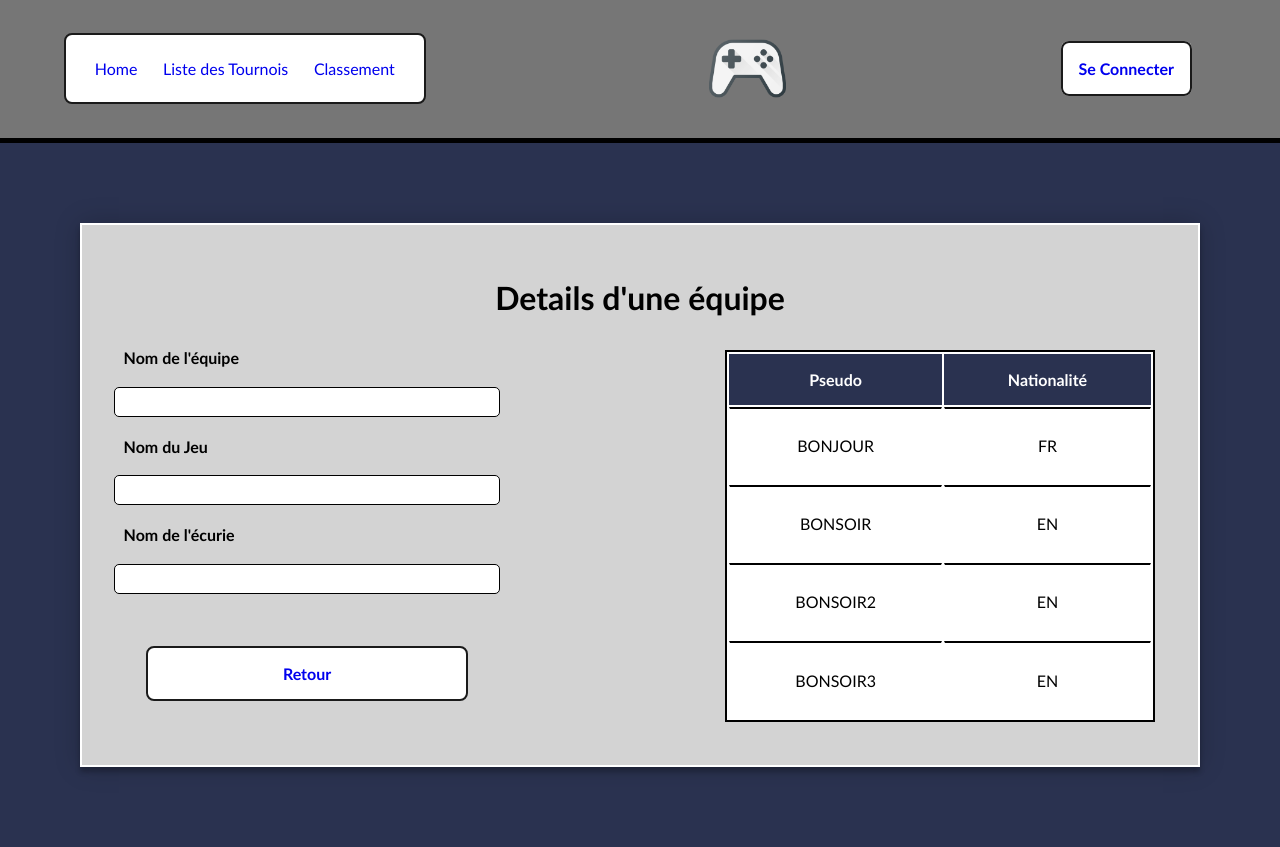
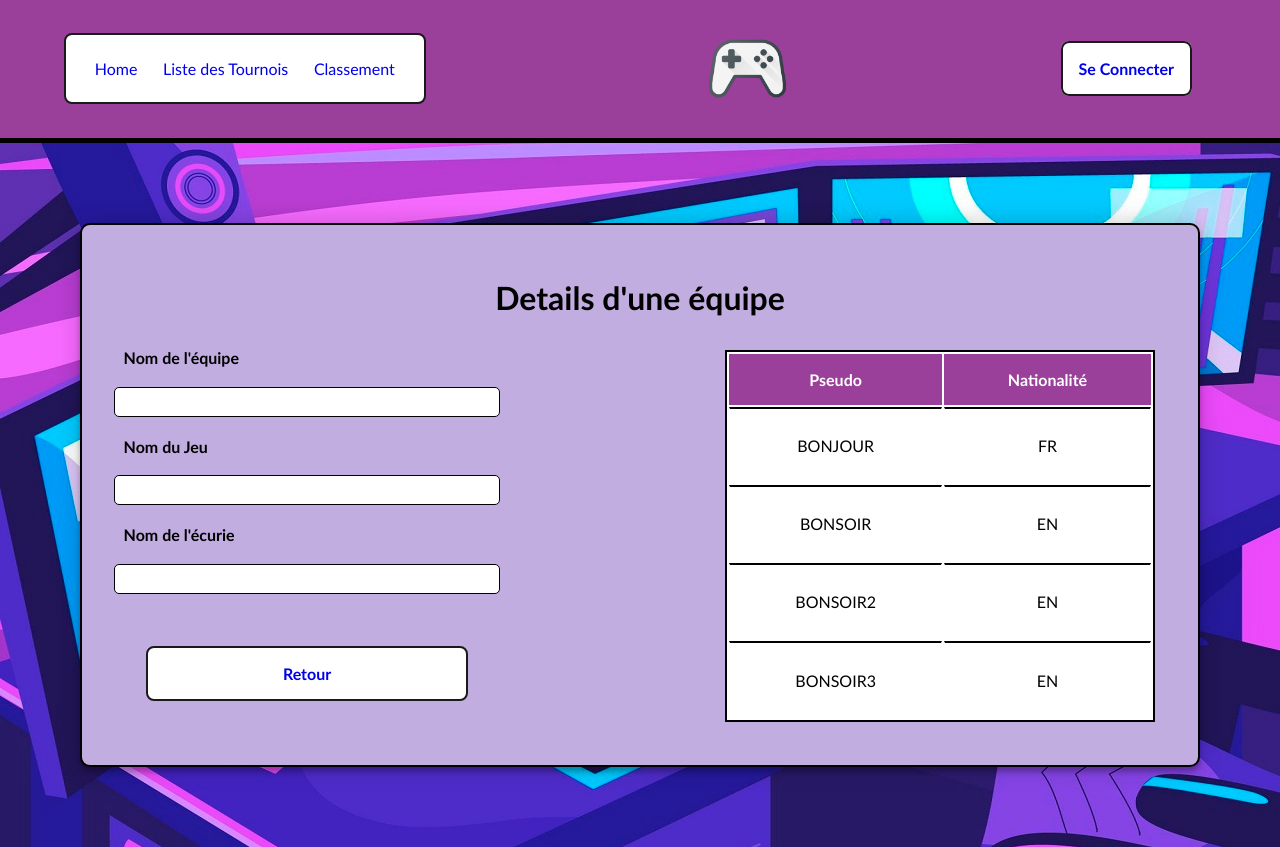
Before and after one commit to FabioBnt/SAE-ESPORT, a PHP site: page /DetailsEquipe.html in a window 1280 px wide. Run offline with PHP 8.4, Linux system fonts and the light colour scheme.

Commit message:
Modif charte graph

```diff
--- a/style.css
+++ b/style.css
@@ -15,7 +15,7 @@ table,td {
     margin-right: auto;
 }
 thead{
-    background-color: rgb(118, 118, 118);
+    background-color: rgb(154, 63, 154);
 }
 td,th{
     padding:1em;
@@ -30,7 +30,7 @@ td,th{
     margin:0.7em;
 }
 .Divdetails thead{
-    background-color: #2a3250;
+    background-color: rgb(154, 63, 154);
     color:white;
 }
 .Divdetails td{
@@ -42,7 +42,7 @@ LISTEEQUIPE EQUIPE EQUIPED TOURNOI SCORE INSCRIPTION        */
 /*----------------------------------------------------------*/
 .ecurie,.tournois,.detailstournoi,.classement,.listeEquipe,.equipe,.equipeD,.tournoi,.score,.inscription{
     margin:0;
-    background-color:#2a3250;
+    background-image: url("./img/fond_chaise.png");
     font-family: 'Trebuchet MS', 'Lucida Sans Unicode', 'Lucida Grande', 'Lucida Sans', Arial, sans-serif;
 }
 /*--------------------------*/
@@ -61,7 +61,7 @@ header {
     box-sizing: border-box;
     padding: 1vw 4vw;
     pointer-events: auto;
-    background-color: rgb(118, 118, 118);
+    background-color: rgb(154, 63, 154);
     border-bottom: solid 5px;
 }
 header a{
@@ -207,7 +207,7 @@ header a{
 #formecurie,#formeequipe,#formetournoi {
     padding: 2em;
     border: 2px solid white;
-    background-color: lightgray;;
+    background-color: rgb(194, 173, 224);
     box-shadow: 0 0 25px 0 rgba(0, 0, 0, 0.2), 0 5px 5px 0 rgba(0, 0, 0, 0.24);
 }
 #formecurie h1,#formeequipe h1,#formetournoi h1{
@@ -289,7 +289,15 @@ header a{
 /*MAIN*/
 /*----*/
 .tournoismain,.classementmain,.listeEquipemain{
-    color:white;
+    border:solid 2px;
+    background-color: rgb(194, 173, 224);
+    border-radius: 10px;
+    margin: 1.8em;
+    padding:50px;
+}
+.classementmain,.listeEquipemain{
+    margin-left: 300px;
+    margin-right: 300px;
 }
 .tournoismain h3,.RechercheL{
     padding-left:15px;
@@ -320,8 +328,9 @@ header a{
 /*--------------*/
 .Divdetails{
     padding: 2em;
-    border: 2px solid white;
-    background-color: lightgray;
+    border: 2px solid ;
+    border-radius: 10px;
+    background-color: rgb(194, 173, 224);
     box-shadow: 0 0 25px 0 rgba(0, 0, 0, 0.2), 0 5px 5px 0 rgba(0, 0, 0, 0.24);
 }
 /*------------*/
--- a/styleConnexion.css
+++ b/styleConnexion.css
@@ -34,7 +34,7 @@ body{
    }
 
    input[type=submit], input[type=button]{
-    background-color: gray;
+    background-color: rgb(194, 173, 224);
     color: white;
     padding: 14px 20px;
     margin: 8px 0;
```
Also changed, not shown: img/fond_chaise.png (added), img/fond_decran_noir_et_rouge.jpg (added).
